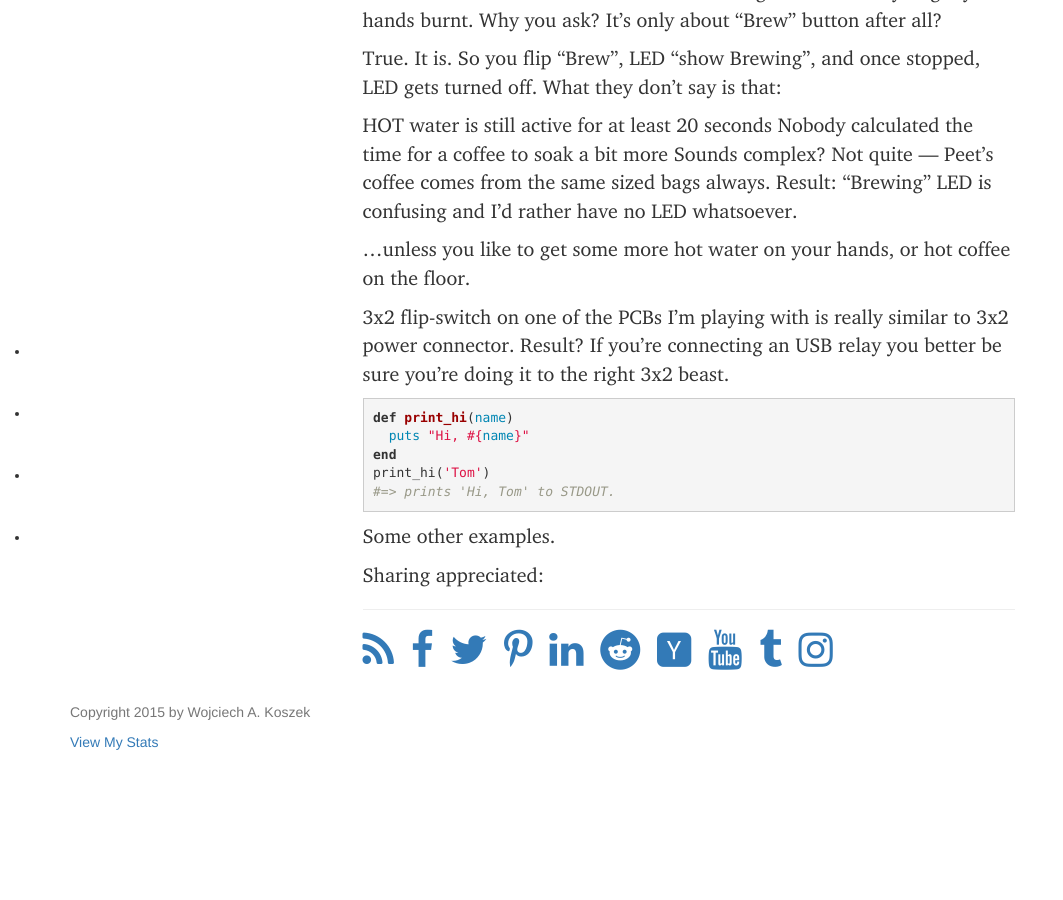
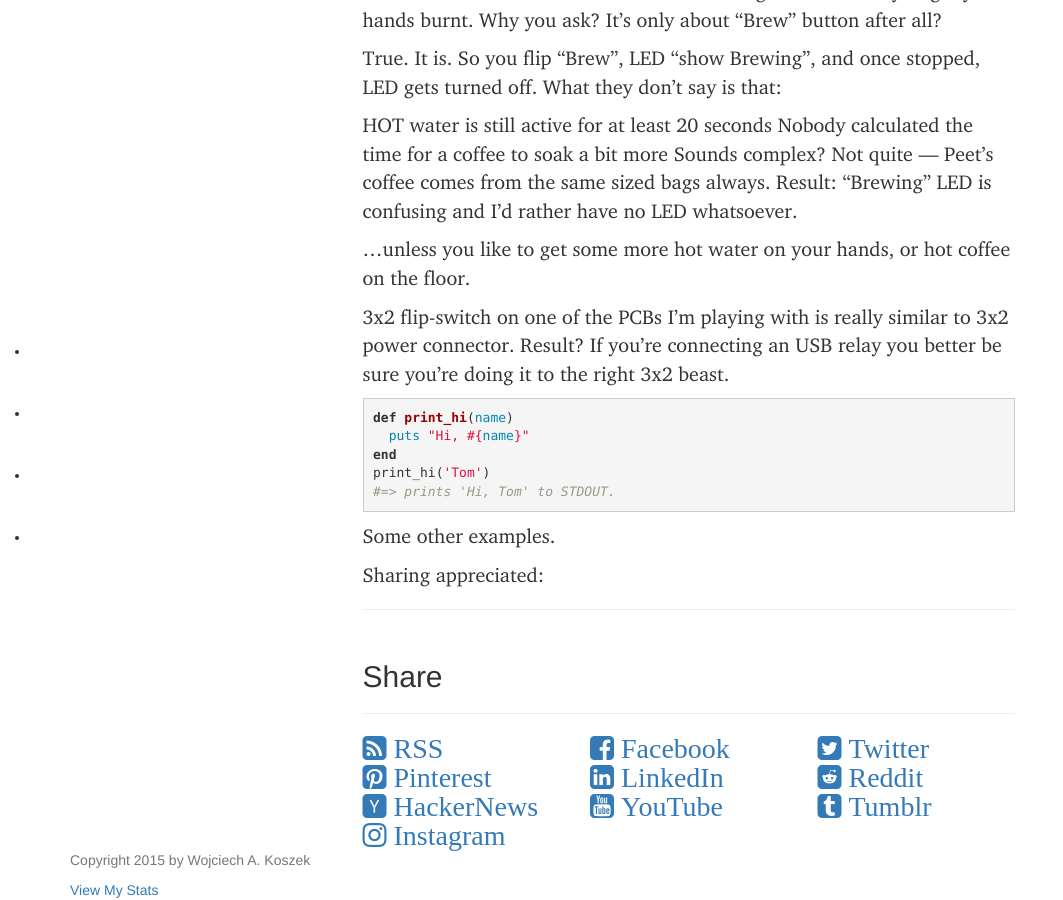
Before and after one commit to wkoszek/barelyusable, a Jekyll site: the page built from _posts/2015-04-10-foreword.md, in a window 1280 px wide and 900 px high, scrolled down 1323 px. Shown: the whole window, without its empty margins (0-1063 px from the left). Built offline with Jekyll 4.4.1, drawn with Linux system fonts in a browser that asks for light colours; nearby versions of some CDN libraries; comment, search, counter and statistics services are not loaded; before the commit the page ends 2075 px from its top, so only the background shows below that.

Commit message:
Bring changes to the layout for social media.

```diff
--- a/_includes/social.html
+++ b/_includes/social.html
@@ -1,41 +1,56 @@
-<p style="align: right">
+<div class="row">
+	<div class="col-lg-12">
+		<h2>Share</h2>
+		<hr>
+	</div>
+	<div class="col-lg-4">
 		<a href="{{ "/feed.xml" | prepend: site.baseurl }}">
-		<i class="fa fa-rss fa-2x"></i>
+			<i class="fa fa-rss-square fa-2x">&nbsp;RSS</i>
+	</div>
+
+	<div class="col-lg-4">
+		<a href="https://www.facebook.com/barelyusable">
+			<i class="fa fa-facebook-square fa-2x">&nbsp;Facebook</i>
 		</a>
-	&nbsp;
-	<a href="https://www.facebook.com/barelyusable">
-		<i class="fa fa-facebook fa-2x"></i>
+	</div>
+	<div class="col-lg-4">
+		<a href="https://twitter.com/barelyusable">
+			<i class="fa fa-twitter-square fa-2x">&nbsp;Twitter</i>
 		</a>
-	&nbsp;
-	<a href="https://twitter.com/barelyusable">
-		<i class="fa fa-twitter fa-2x"></i>
+	</div>
+	<div class="col-lg-4">
+		<a href="https://www.pinterest.com/barelyusable/">
+			<i class="fa fa-pinterest-square fa-2x">&nbsp;Pinterest</i>
 		</a>
-	&nbsp;
-	<a href="https://www.pinterest.com/barelyusable/">
-		<i class="fa fa-pinterest-p fa-2x"></i>
+	</div>
+	<div class="col-lg-4">
+		<a href="https://www.linkedin.com/company/barelyusable">
+			<i class="fa fa-linkedin-square fa-2x">&nbsp;LinkedIn</i>
 		</a>
-	&nbsp;
-	<a href="https://www.linkedin.com/company/barelyusable">
-		<i class="fa fa-linkedin fa-2x"></i>
+	</div>
+	<div class="col-lg-4">
+		<a href="https://www.reddit.com/user/barelyusable/">
+			<i class="fa fa-reddit-square fa-2x">&nbsp;Reddit</i>
 		</a>
-	&nbsp;
-	<a href="https://www.reddit.com/user/barelyusable/">
-		<i class="fa fa-reddit fa-2x"></i>
+	</div>
+	<div class="col-lg-4">
+		<a href="https://news.ycombinator.com/user?id=barelyusable">
+			<i class="fa fa-hacker-news fa-2x">&nbsp;HackerNews</i>
 		</a>
-	&nbsp;
-	<a href="https://news.ycombinator.com/user?id=barelyusable">
-		<i class="fa fa-hacker-news fa-2x"></i>
+	</div>
+	<div class="col-lg-4">
+		<a href="https://www.youtube.com/channel/UCH28zvX3YgI2ZvAO9zjdRpg">
+			<i class="fa fa-youtube-square fa-2x">&nbsp;YouTube</i>
 		</a>
-	&nbsp;
-	<a href="https://www.youtube.com/channel/UCH28zvX3YgI2ZvAO9zjdRpg">
-		<i class="fa fa-youtube fa-2x"></i>
+	</div>
+	<div class="col-lg-4">
+		<a href="http://tumblr.barelyusable.com/">
+			<i class="fa fa-tumblr-square fa-2x">&nbsp;Tumblr</i>
 		</a>
-	&nbsp;
-	<a href="http://tumblr.barelyusable.com/">
-		<i class="fa fa-tumblr fa-2x"></i>
+	</div>
+	<div class="col-lg-4">
+		<a href="https://instagram.com/barelyusable">
+			<i class="fa fa-instagram fa-2x">&nbsp;Instagram</i>
 		</a>
-	&nbsp;
-	<a href="https://instagram.com/barelyusable">
-		<i class="fa fa-instagram fa-2x"></i>
-	</a>
-</p>
+	</div>
+</div>
--- a/_layouts/post.html
+++ b/_layouts/post.html
@@ -23,6 +23,8 @@ layout: default
 		<a name="share"></a>
 		Sharing appreciated:
 		<hr>
-		{% include social.html %}
 	</article>
 </div>
+<div class="col-md-12">
+	{% include social.html %}
+</div>
```
Lines whose indentation alone changed are shown as unchanged.
